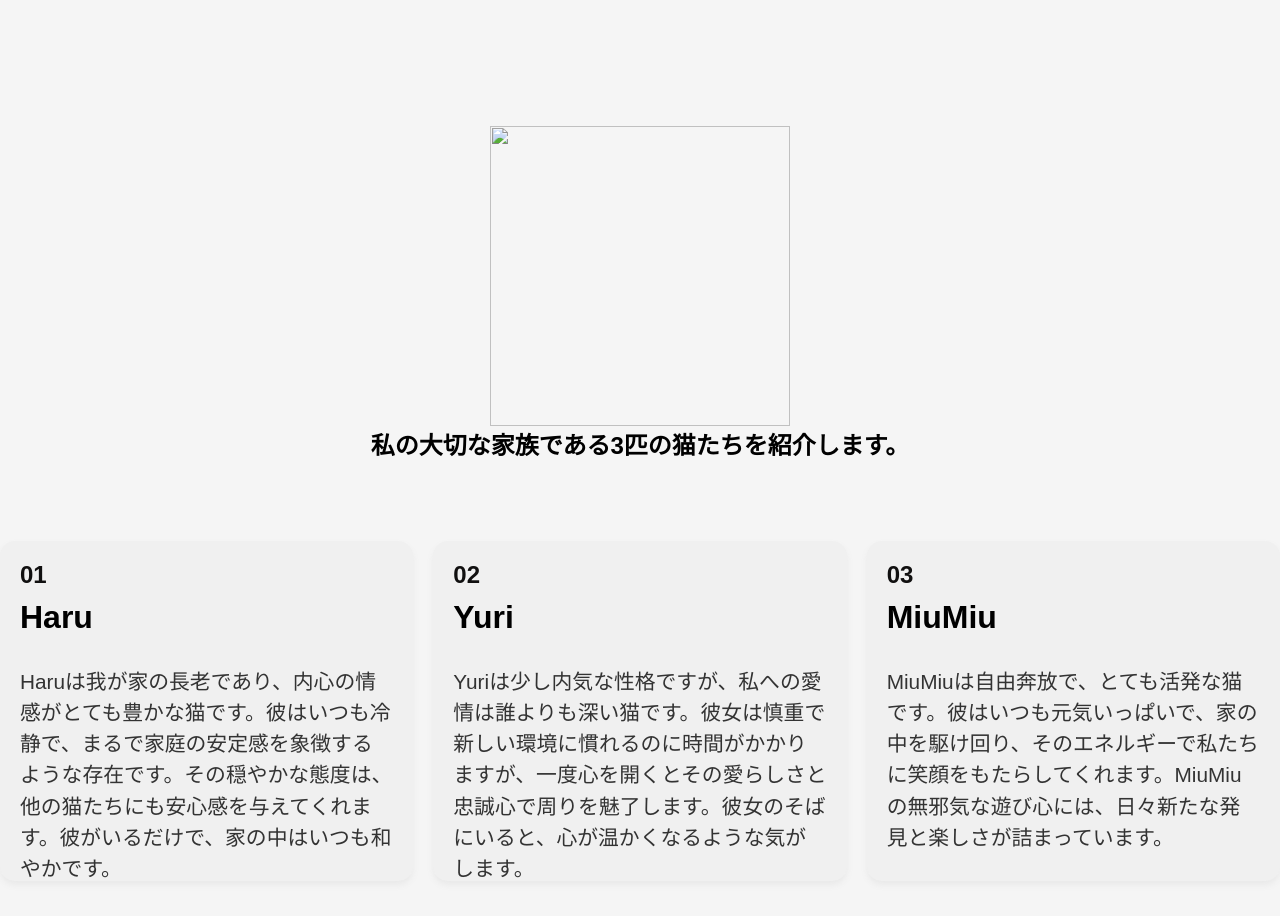
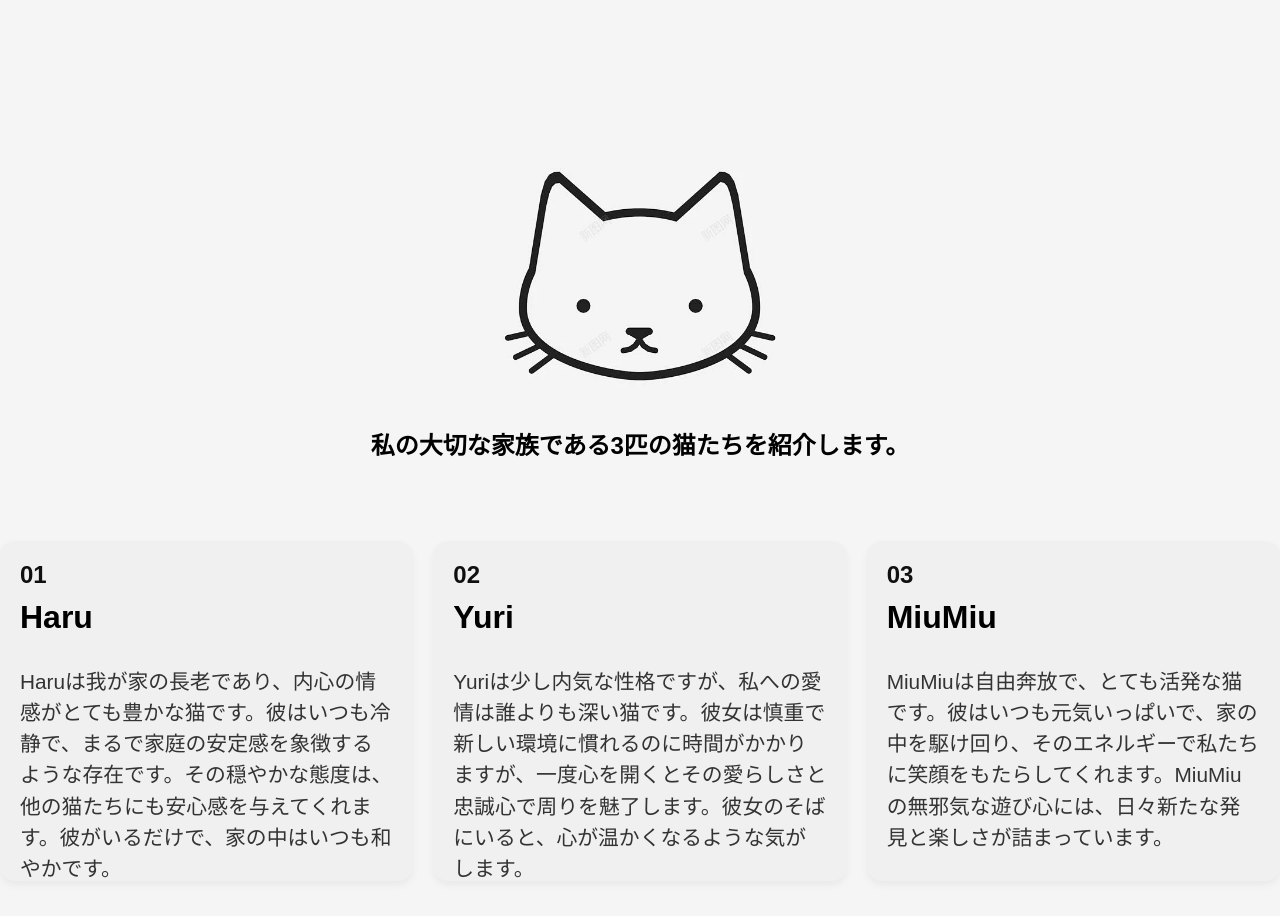
Before and after one commit to Arlen77/tudo-1.github.io, a plain HTML site: page index.html in a window 1280 px wide. Shown: the part 2880-3796 px from the top of the page. Drawn offline with nearby package versions, Linux system fonts and the light colour scheme.

Commit message:
Update index.html

```diff
--- a/index.html
+++ b/index.html
@@ -79,7 +79,7 @@
             </section>
 
             <section class="values">
-                <img src="images/neko.jpg" alt="">
+                <img src="neko.jpg" alt="">
                 <h1>私の大切な家族である3匹の猫たちを紹介します。</h1>
             </section>
 
```
